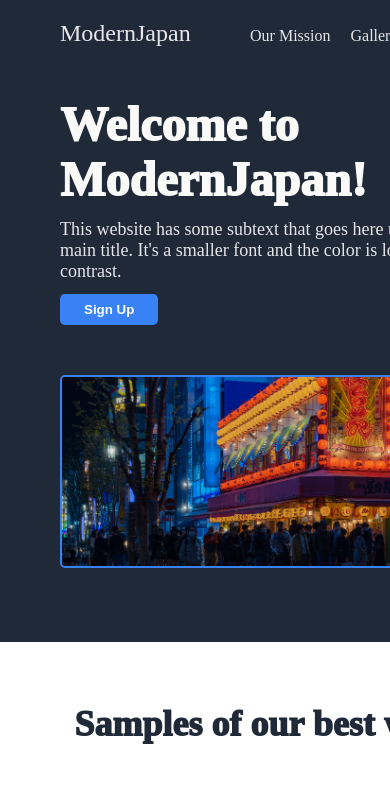
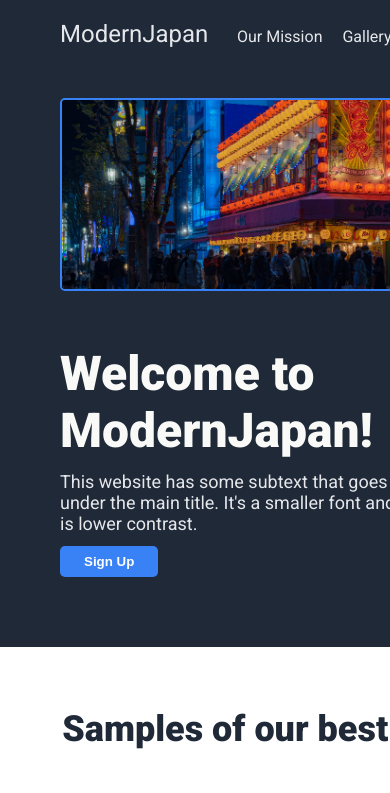
Before and after one commit to travb0t/foundations-landing, a plain HTML site: page index.html in a window 390 px wide. Shown: the top 793 px of the page. Drawn offline with Linux system fonts and the light colour scheme; grey boxes are pictures that could not be loaded.

Commit message:
Add import font and small layout change to header
Import font Roboto to stlyesheet. Apply to all text on page.

Add order change for banner image to appear on top when under given
screen width.

```diff
--- a/style.css
+++ b/style.css
@@ -1,3 +1,5 @@
+@import url('https://fonts.googleapis.com/css2?family=Roboto:wght@300;400;500;700;900&display=swap');
+
 *  {
     box-sizing: border-box;
 }
@@ -7,6 +9,7 @@ body {
     flex-direction: column;
     margin: 0;
     min-width: 550px;
+    font-family: "Roboto", sans-serif;
 }
 
 /* Handles header segment. */
@@ -58,9 +61,12 @@ body {
     gap: 50px;
 }
 
-@media only screen and (max-width: 800px) {
+@media only screen and (max-width: 850px) {
     .banner {
         flex-wrap: wrap;
+    }
+    .main {
+        order: 2;
     }
 }
 
```
